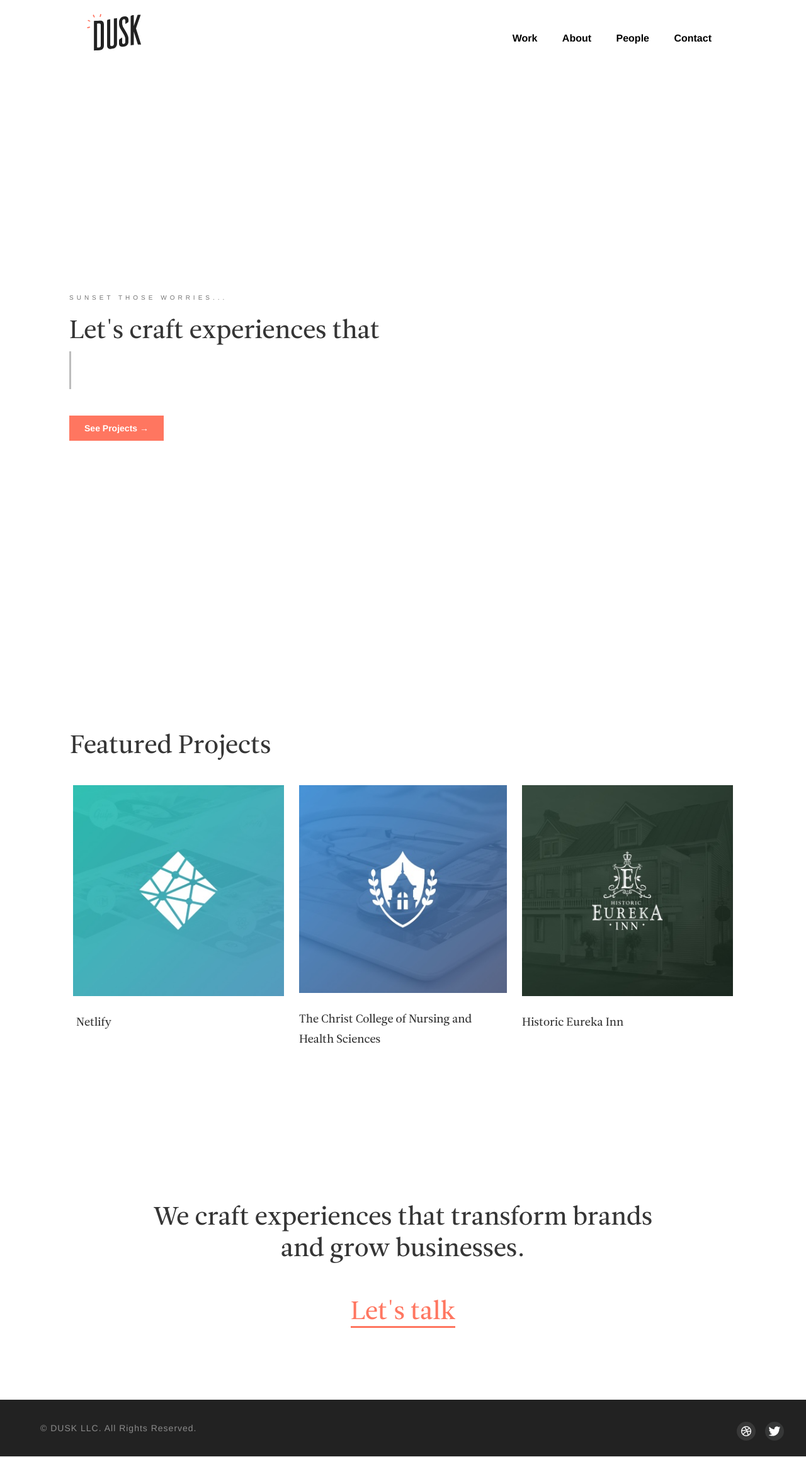
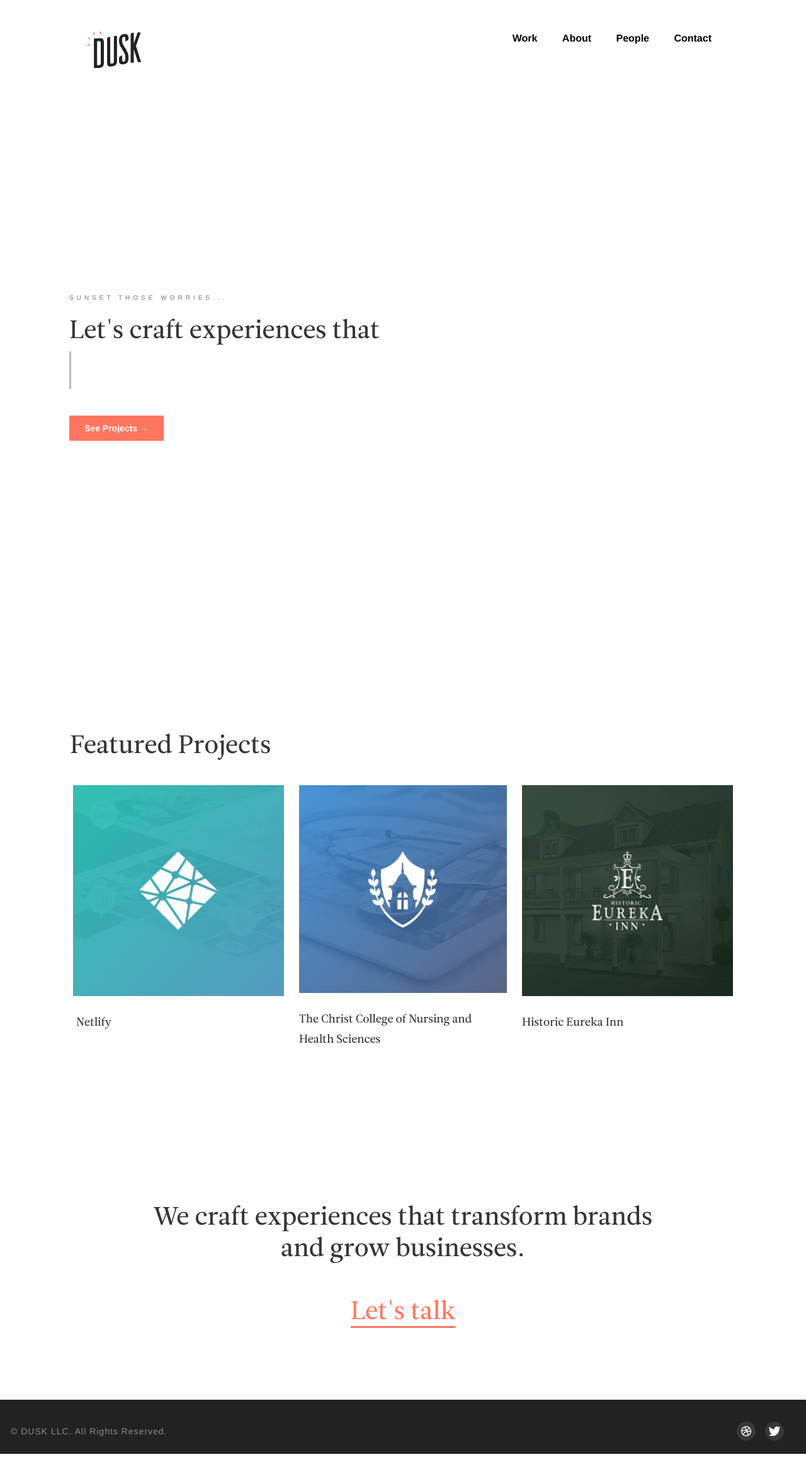
Before and after one commit to mountainbug95/6point0_jekyll, a Jekyll site: the page built from index.html, in a window 1280 px wide. Shown: the whole page at 63% size. Built offline with Jekyll 4.4.1, drawn with Linux system fonts in a browser that asks for light colours.

Commit message:
fixed the header logo padding and made some alterations to the footer (footer still needs some revisions)

```diff
--- a/_includes/footer.html
+++ b/_includes/footer.html
@@ -1,6 +1,6 @@
 <footer>
-    <h6>© DUSK LLC. All Rights Reserved.</h6>
     <div class="buttons-container">
+        <h6>© DUSK LLC. All Rights Reserved.</h6>
         <a href="https://twitter.com/eliwilliamson"><btn class="twitter-button">&nbsp;</btn></a>
         <a href="https://dribbble.com/eliwilliamson"><btn class="dribbble-button">&nbsp;</btn></a>
     </div>
--- a/assets/css/footer-style.css
+++ b/assets/css/footer-style.css
@@ -1,25 +1,36 @@
 footer{
     background-color: #222;
     color: #8B8B8B;
-    height: 90px;
+    height: 86px;
 }
 
-footer h6{
-    display: inline-block;
-    margin: 0;
-    padding-top: 3%;
-    padding-left: 5%;
+.buttons-container h6{
+    display: inline;
+    margin-top: 0;
+    margin-bottom: 0;
+    margin-left: 17px;
+    margin-right: 0;
+    position: absolute;
+    top: 50%;
     font-family: 'Helvetica Neue', "Helvetica", helvetica, sans-serif;
     font-size: 14px;
     font-weight: 300;
     letter-spacing: 1px;
+    white-space: nowrap;
+    overflow: visible;
+    width: 0px;
+    float: left;
 }
 
 .buttons-container{
-    float: right;
+    position: relative;
+    width: 100%;
+    height: 100%;
     display: inline-block;
-    padding-left: 10%;
-    padding-right: 0%;
+    margin-left: auto;
+    margin-right: auto;
+    margin-top: 0;
+    margin-bottom: 0;
     background-color: #222;
 }
 
--- a/assets/css/header-style.css
+++ b/assets/css/header-style.css
@@ -40,11 +40,23 @@ nav{
     margin-top: 0px;
     padding: 0px;
 }
+
+@media screen and (min-width: 768px){
+    .logo-container{
+        margin-top: 48px;
+    }
+}
+@media screen and (max-width: 768px){
+    .logo-container{
+        margin-top: 27px;
+    }
+}
+
 .logo-container{
-    margin-top: 20px;
+    margin-bottom: 0;
     padding: 0;
     float: left;
-    display: block;
+    display: inline-block;
     text-align: left;
 }
 
```
